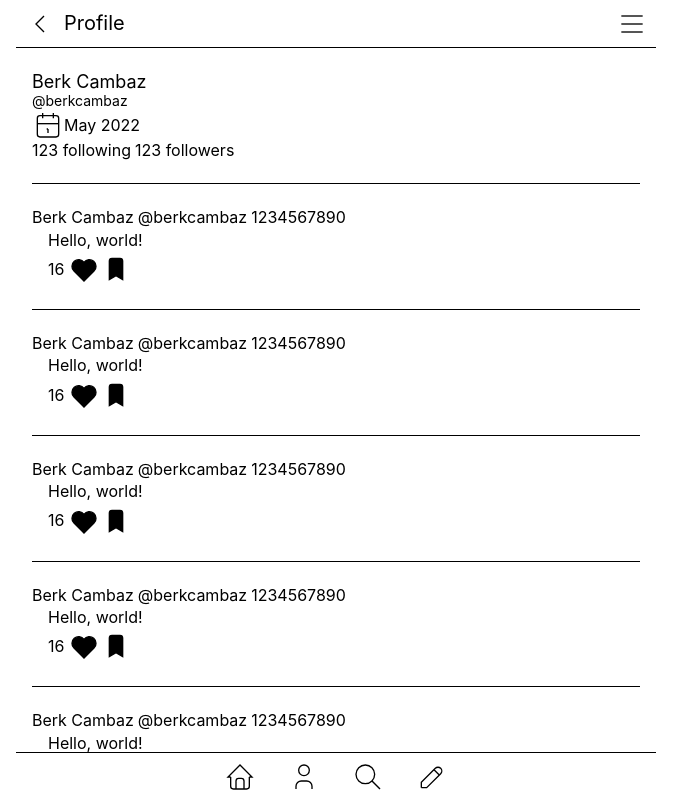
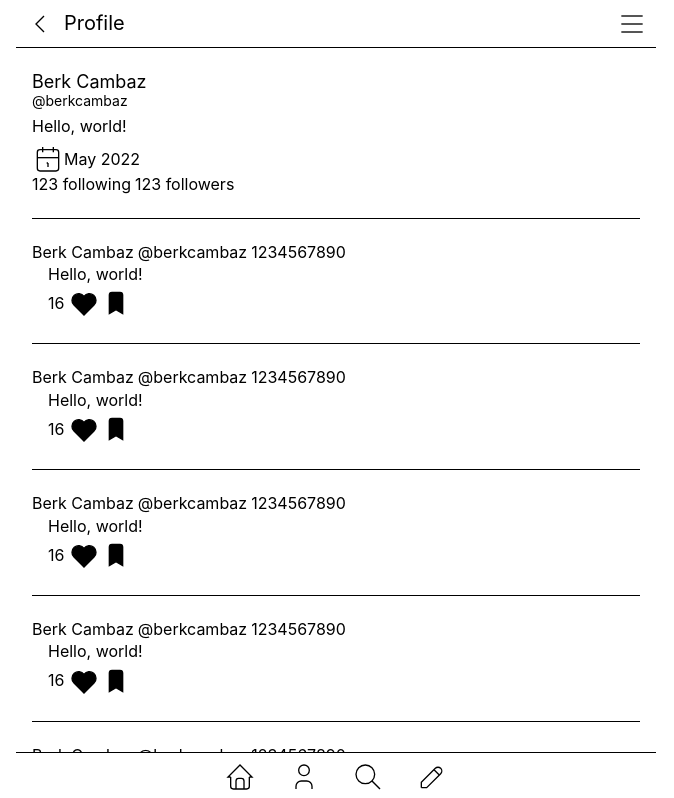
Before and after one commit to berkcambaz/social-network, a Vue app in the folder frontend/: page /profile/1 in a window 1280 px wide. Shown: the top 798 px of the page, without its empty margins (304-978 px from the left). Built offline with nearby package versions, Linux system fonts and the light colour scheme.

Commit message:
Fix router profile bug & add bio to profile

```diff
--- a/frontend/src/components/Post.vue
+++ b/frontend/src/components/Post.vue
@@ -17,7 +17,7 @@ const user = users.getUserById(post.userId);
 <template>
   <div class="container">
     <div class="top">
-      <span class="user-info" @click="router.push(`/user/${user.tag}`)">
+      <span class="user-info" @click="router.push(`/profile/${user.tag}`)">
         <span>{{ user.name }}</span>
         <span class=" user-tag">@{{ user.tag }}</span>
       </span>
--- a/frontend/src/components/User.vue
+++ b/frontend/src/components/User.vue
@@ -11,6 +11,7 @@ const user = users.getUserById(userId);
   <div class="container">
     <div class="username">{{ user.name }}</div>
     <div class="usertag">@{{ user.tag }}</div>
+    <div class="bio">{{ user.bio }}</div>
     <div class="date">
       <IconCalendar />
       May 2022
@@ -36,6 +37,10 @@ const user = users.getUserById(userId);
   font-size: 0.875rem;
 }
 
+.bio {
+  margin: 0.5rem 0;
+}
+
 .date {
   display: flex;
   align-items: center;
```
Also changed, not shown: package.json (added, +20 -0 lines).
